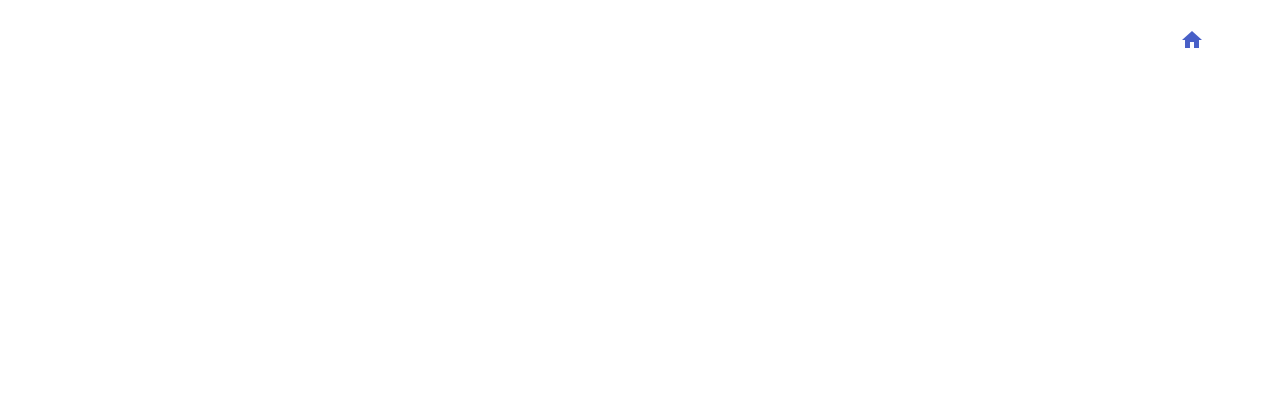
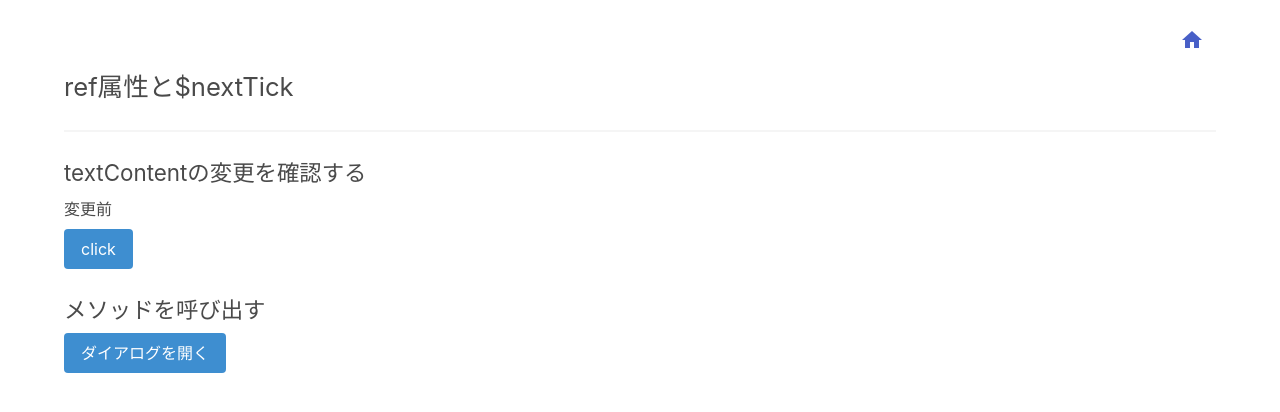
Before and after one commit to ND-share/codesandbox, a Nuxt app: page /examples/ref-nexttick in a window 1280 px wide. Before the commit this address had no page. Shown: the top 412 px of the page. Built offline with nearby package versions, Linux system fonts and the light colour scheme.

Commit message:
add refとnextTickのサンプルを追加

```diff
--- /dev/null
+++ b/pages/examples/ref-nexttick.vue
@@ -0,0 +1,60 @@
+<template>
+  <section class="section pt-1">
+    <div class="container">
+      <h1>ref属性と$nextTick</h1>
+      <hr />
+      <article>
+        <h2>textContentの変更を確認する</h2>
+        <p ref="hello">{{ text }}</p>
+        <div class="mt-2">
+          <button class="button is-info" @click="tryReferenceChange">
+            click
+          </button>
+        </div>
+      </article>
+      <article class="mt-5">
+        <div class="mt-2">
+          <h2>メソッドを呼び出す</h2>
+          <button class="button is-info" @click="openDialog">
+            ダイアログを開く
+          </button>
+        </div>
+      </article>
+    </div>
+    <base-dialog ref="dialog" />
+  </section>
+</template>
+
+<script>
+// nuxt2.15現在 オートインポート設定で$refsでコンポーネントを呼び出すとundefinedとなる場合があるため注意
+import BaseDialog from '~/components/BaseDialog'
+
+export default {
+  components: {
+    BaseDialog,
+  },
+  data() {
+    return {
+      text: '変更前',
+    }
+  },
+  methods: {
+    /**
+     * $refsの値変更検証
+     */
+    async tryReferenceChange() {
+      this.text = '変更後'
+      // $refsはリアクティブではないため、DOM更新後出なければ値が反映されない。
+      console.log(this.$refs.hello.textContent)
+      await this.$nextTick()
+      console.log(this.$refs.hello.textContent)
+    },
+    /**
+     * $refsを利用してダイアログを開く
+     */
+    openDialog() {
+      this.$refs.dialog.open()
+    },
+  },
+}
+</script>
```
